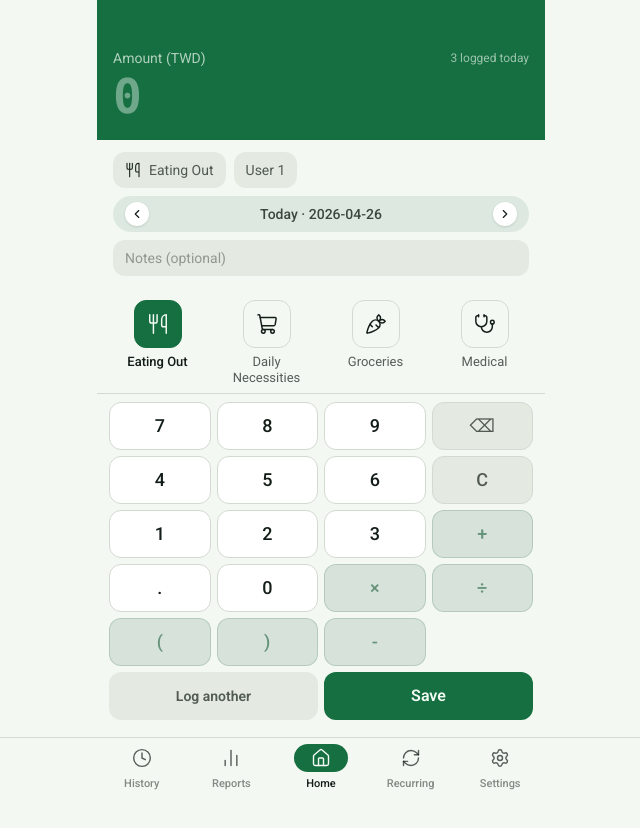
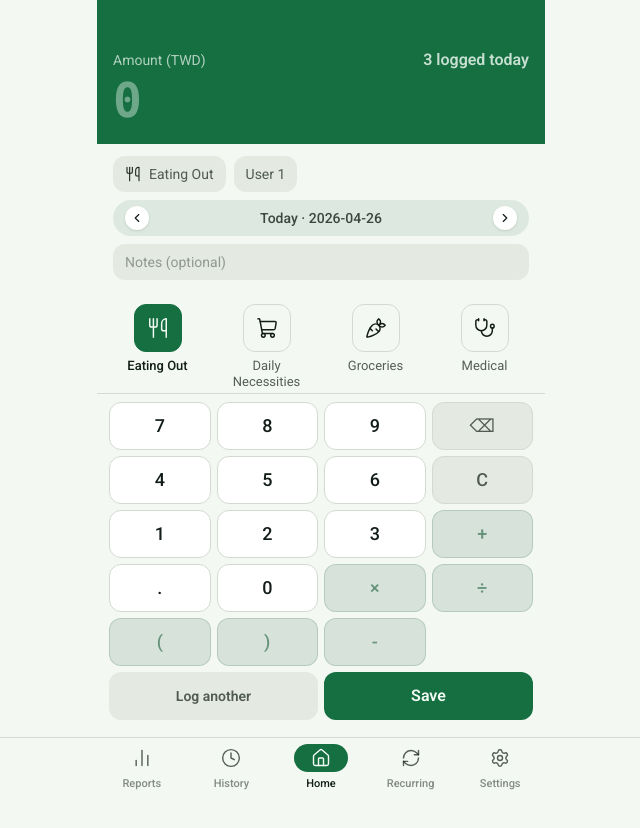
Before and after one commit to ijac13/expense-sheet, a Next.js app in the folder app/: page / in a window 1280 px wide. Shown: the top 828 px of the page, without its empty margins (319-959 px from the left). Built offline with nearby package versions, Linux system fonts and the light colour scheme; no server answers.

Commit message:
fix: larger today count, swap History/Reports tabs
Co-Authored-By: Claude Sonnet 4.6 <noreply@anthropic.com>

```diff
--- a/app/app/components/TabBar.tsx
+++ b/app/app/components/TabBar.tsx
@@ -4,8 +4,8 @@ import { usePathname } from "next/navigation";
 import { Home, Clock, RefreshCw, BarChart2, Settings } from "lucide-react";
 
 const TABS = [
+  { id: "reports",       href: "/reports",      Icon: BarChart2,  label: "Reports" },
   { id: "history",       href: "/history",      Icon: Clock,      label: "History" },
-  { id: "reports",       href: "/reports",      Icon: BarChart2,  label: "Reports" },
   { id: "home",          href: "/",             Icon: Home,       label: "Home" },
   { id: "subscriptions", href: "/subscriptions",Icon: RefreshCw,  label: "Recurring" },
   { id: "settings",      href: "/settings",     Icon: Settings,   label: "Settings" },
--- a/app/app/page.tsx
+++ b/app/app/page.tsx
@@ -72,7 +72,7 @@ export default function HomePage() {
         <div className="flex items-center justify-between mb-1">
           <span className="text-sm opacity-70">Amount (TWD)</span>
           {expenses.length > 0 && (
-            <span className="text-xs opacity-60">{expenses.length} logged today</span>
+            <span className="text-base font-semibold opacity-80">{expenses.length} logged today</span>
           )}
         </div>
         <div className="text-5xl font-mono font-bold min-h-[52px] break-all">
```
